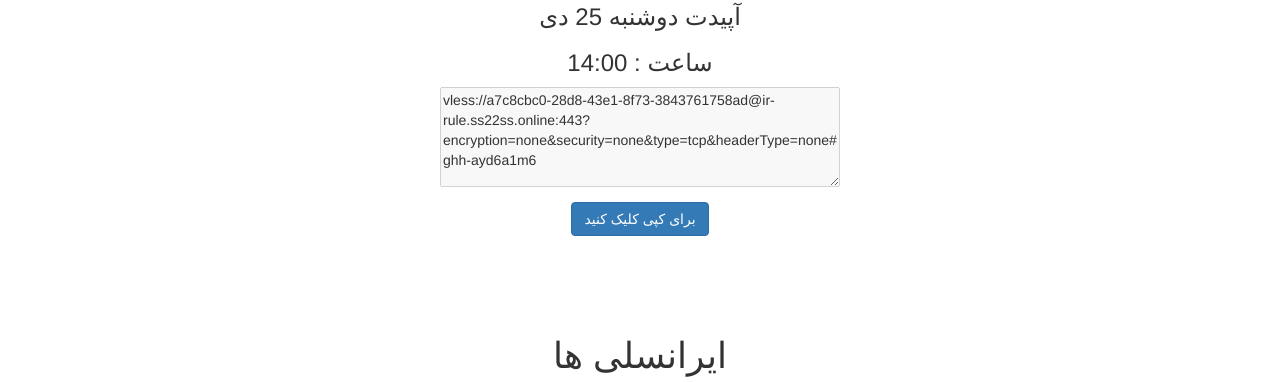
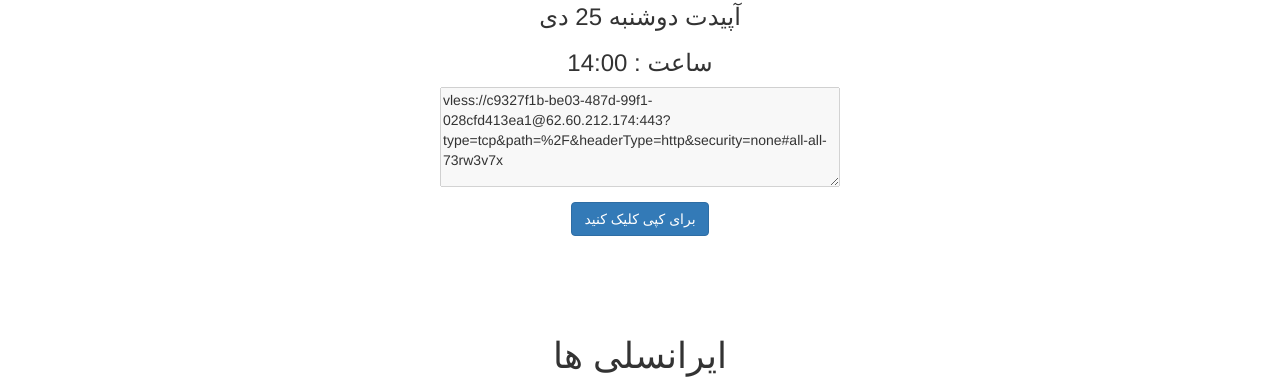
Before and after one commit to sabvard1/sabvard1.github.io, a plain HTML site: page index.html in a window 1280 px wide. Shown: the part 631-1013 px from the top of the page. Drawn offline with nearby package versions, Linux system fonts and the light colour scheme.

Commit message:
Update index.htmld

```diff
--- a/index.html
+++ b/index.html
@@ -40,7 +40,7 @@
             <h1 style="text-align: center;">همراه اولی ها</h1>
             <h3 style="text-align: center;">آپیدت دوشنبه 25 دی</h3>
             <h3 style="text-align: center;">ساعت : 14:00</h3>
-            <textarea dir="ltr" style="height: 100px; width: 400px;" id="text1" name="" id="" cols="30" rows="10" value="hello" disabled>vless://a7c8cbc0-28d8-43e1-8f73-3843761758ad@ir-rule.ss22ss.online:443?encryption=none&security=none&type=tcp&headerType=none#ghh-ayd6a1m6</textarea>
+            <textarea dir="ltr" style="height: 100px; width: 400px;" id="text1" name="" id="" cols="30" rows="10" value="hello" disabled>vless://c9327f1b-be03-487d-99f1-028cfd413ea1@62.60.212.174:443?type=tcp&path=%2F&headerType=http&security=none#all-all-73rw3v7x</textarea>
             <p></p>
             <button class="btn btn-primary" id="bt1">برای کپی کلیک کنید</button>
         </div>
```
